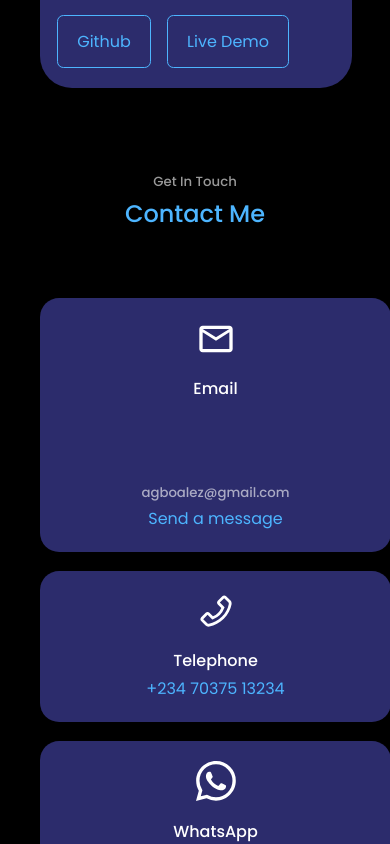
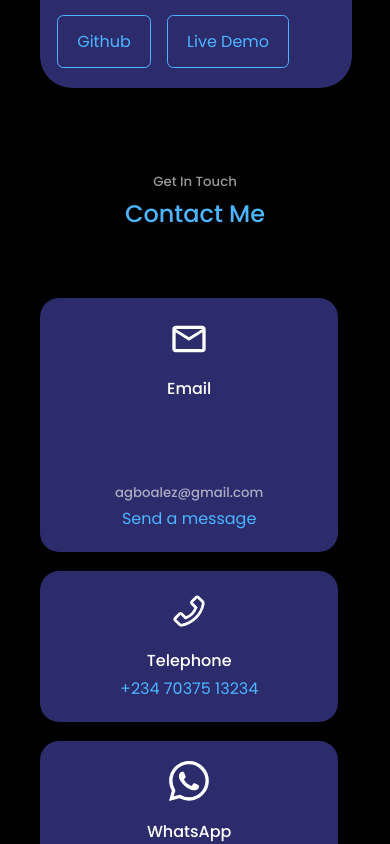
Before and after one commit to Alexcoder/react-potfolio-website, a React (Create React App) app: page / in a window 390 px wide. Shown: the part 3573-4417 px from the top of the page. Built offline with nearby package versions, Linux system fonts and the light colour scheme.

Commit message:
third commit

```diff
--- a/src/components/contact/Contact.css
+++ b/src/components/contact/Contact.css
@@ -113,4 +113,7 @@ input, textarea{
     .container.contact_container{
         width: var(--container-width-sm);
     }
+    .contact_option{
+        width: 85%;
+    }
  }
```
